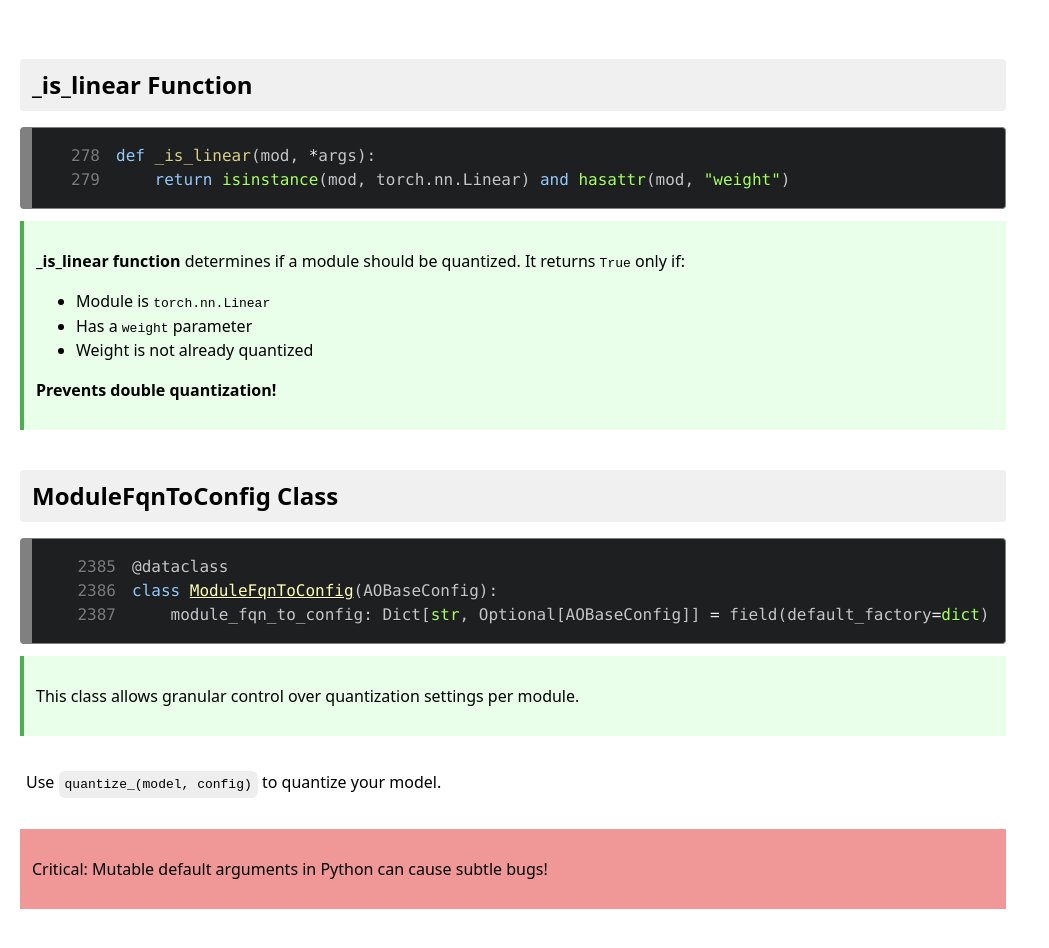
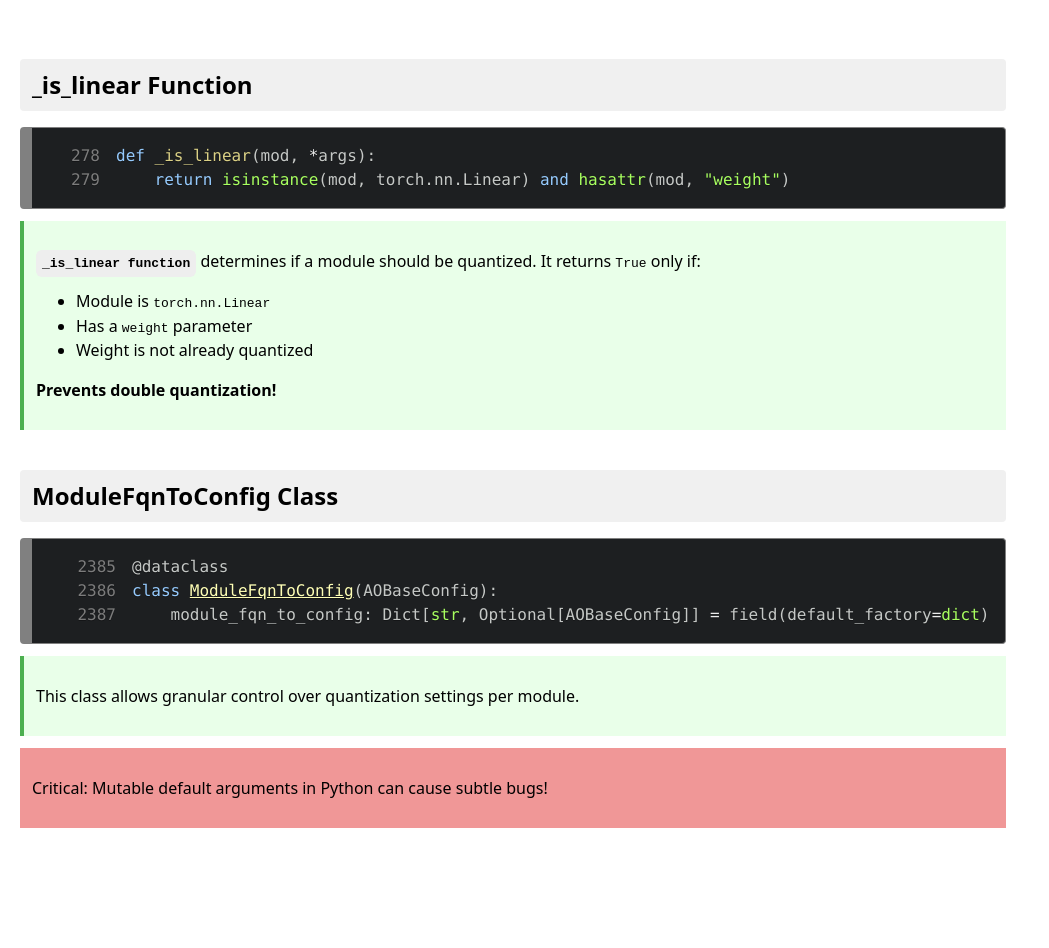
Before and after one commit to ram-shaarang/docbuild, a React (Vite) app: page / in a window 1280 px wide. Shown: the part 380-1328 px from the top of the page, without its empty margins (0-1049 px from the left). After the commit the page ends 1268 px from the top, so only its background shows below. Built offline with nearby package versions, Linux system fonts and the light colour scheme.

Commit message:
styled-components again!

```diff
--- a/src/App.tsx
+++ b/src/App.tsx
@@ -17,11 +17,10 @@ function App() {
 
   return (
     <ThemeProvider theme={lightTheme}>
-
-      <div className="app" style={{
+      <div style={{
         padding: '20px',
-        backgroundColor: 'white',
-        color: 'black',
+        backgroundColor: lightTheme.colors.background,
+        color: lightTheme.colors.text,
         minHeight: '100vh'
       }}>
         <h1>DocBuild</h1>
@@ -41,8 +40,9 @@ function App() {
             code={isLinearCode}
             githubUrl="https://github.com/pytorch/ao/blob/main/torchao/quantization/quant_api.py#L278"
           />
+
           <Explanation>
-            <p><strong>_is_linear function</strong> determines if a module should be quantized. It returns <code>True</code> only if:</p>
+            <p><strong><CodeSnippet code="_is_linear function" /></strong> determines if a module should be quantized. It returns <code>True</code> only if:</p>
             <ul>
               <li>Module is <code>torch.nn.Linear</code></li>
               <li>Has a <code>weight</code> parameter</li>
@@ -60,14 +60,12 @@ function App() {
           <Explanation>
             <p>This class allows granular control over quantization settings per module.</p>
           </Explanation>
-          <Content>
-            <p>Use <CodeSnippet code="quantize_(model, config)" /> to quantize your model.</p>
-          </Content>
           <CriticalNote>
             <p>Critical: Mutable default arguments in Python can cause subtle bugs!</p>
           </CriticalNote>
         </DocumentationSection>
-      </div></ThemeProvider>
+      </div>
+    </ThemeProvider>
   );
 }
 
--- a/src/components/CodeSnippet.tsx
+++ b/src/components/CodeSnippet.tsx
@@ -1,25 +1,12 @@
 import React from 'react';
+import { CodeSnippet } from '../styles/StyledComponents';
 
 interface CodeSnippetProps {
   code: string;
-  language?: string;
 }
 
-const CodeSnippet: React.FC<CodeSnippetProps> = ({
-  code,
-  language = 'python'
-}) => {
-  return (
-    <code style={{
-      backgroundColor: '#eeeeee',
-      borderRadius: '6px',
-      padding: '6px',
-      fontFamily: 'monospace',
-      color: 'black'
-    }}>
-      {code}
-    </code>
-  );
+const CodeSnippetComponent: React.FC<CodeSnippetProps> = ({ code }) => {
+  return <CodeSnippet>{code}</CodeSnippet>;
 };
 
-export default CodeSnippet;
+export default CodeSnippetComponent;
--- a/src/components/Content.tsx
+++ b/src/components/Content.tsx
@@ -1,19 +1,12 @@
 import React from 'react';
+import { Content } from '../styles/StyledComponents';
 
 interface ContentProps {
   children: React.ReactNode;
 }
 
-const Content: React.FC<ContentProps> = ({ children }) => {
-  return (
-    <div style={{
-      margin: '12px 0',
-      padding: '6px',
-      color: 'black'
-    }}>
-      {children}
-    </div>
-  );
+const ContentComponent: React.FC<ContentProps> = ({ children }) => {
+  return <Content>{children}</Content>;
 };
 
-export default Content;
+export default ContentComponent;
--- a/src/components/CriticalNote.tsx
+++ b/src/components/CriticalNote.tsx
@@ -1,20 +1,12 @@
 import React from 'react';
+import { CriticalNote } from '../styles/StyledComponents';
 
 interface CriticalNoteProps {
   children: React.ReactNode;
 }
 
-const CriticalNote: React.FC<CriticalNoteProps> = ({ children }) => {
-  return (
-    <div style={{
-      backgroundColor: '#f09797',
-      padding: '12px',
-      margin: '12px 0',
-      color: 'black'
-    }}>
-      {children}
-    </div>
-  );
+const CriticalNoteComponent: React.FC<CriticalNoteProps> = ({ children }) => {
+  return <CriticalNote>{children}</CriticalNote>;
 };
 
-export default CriticalNote;
+export default CriticalNoteComponent;
--- a/src/components/DocumentationSection.tsx
+++ b/src/components/DocumentationSection.tsx
@@ -1,4 +1,5 @@
 import React from 'react';
+import { DocumentationSection as StyledSection, SectionTitle } from '../styles/StyledComponents';
 
 interface DocumentationSectionProps {
   title: string;
@@ -10,22 +11,12 @@ const DocumentationSection: React.FC<DocumentationSectionProps> = ({
   children
 }) => {
   return (
-    <div className="documentation-section" style={{ marginBottom: '40px' }}>
-      <h2 style={{
-        fontSize: '1.5em',
-        fontWeight: 'bold',
-        marginBottom: '16px',
-        padding: '8px 12px',
-        backgroundColor: '#f0f0f0',
-        borderRadius: '4px',
-        color: 'black'
-      }}>
-        {title}
-      </h2>
-      <div className="section-content" style={{ color: 'black' }}>
+    <StyledSection>
+      <SectionTitle>{title}</SectionTitle>
+      <div className="section-content">
         {children}
       </div>
-    </div>
+    </StyledSection>
   );
 };
 
--- a/src/components/Explanation.tsx
+++ b/src/components/Explanation.tsx
@@ -1,21 +1,12 @@
 import React from 'react';
+import { Explanation } from '../styles/StyledComponents';
 
 interface ExplanationProps {
   children: React.ReactNode;
 }
 
-const Explanation: React.FC<ExplanationProps> = ({ children }) => {
-  return (
-    <div style={{
-      padding: '12px',
-      backgroundColor: '#e9ffe9',
-      margin: '12px 0',
-      borderLeft: '4px solid #4CAF50',
-      color: 'black'
-    }}>
-      {children}
-    </div>
-  );
+const ExplanationComponent: React.FC<ExplanationProps> = ({ children }) => {
+  return <Explanation>{children}</Explanation>;
 };
 
-export default Explanation;
+export default ExplanationComponent;
```
